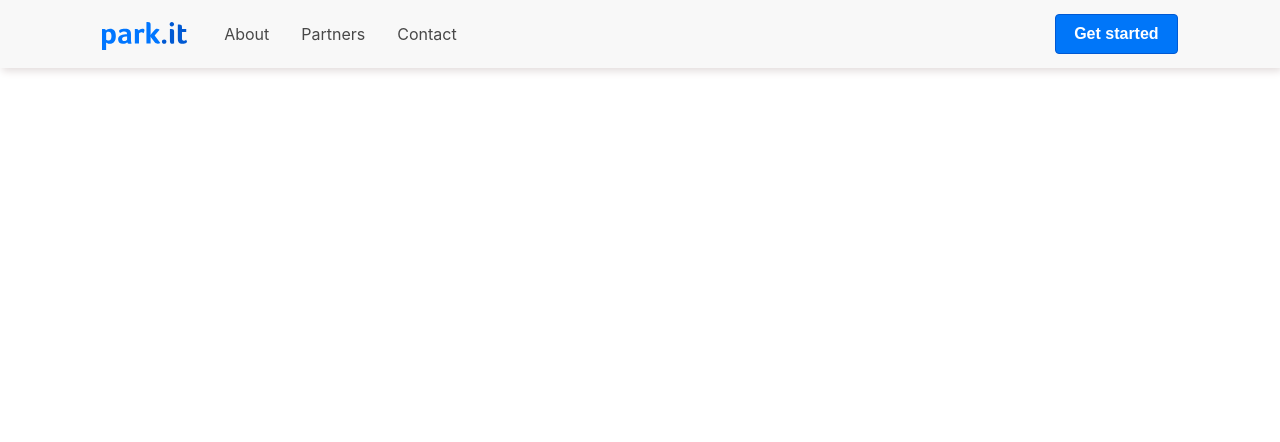
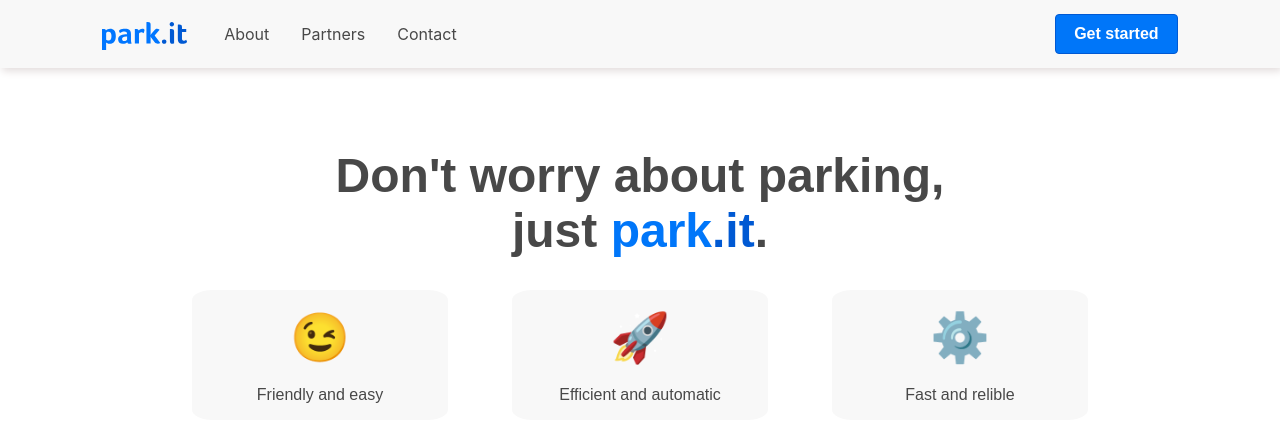
Before and after one commit to radek-kucera/parking-system, a Next.js app: page / in a window 1280 px wide. Shown: the top 442 px of the page. Built offline with nearby package versions, Linux system fonts and the light colour scheme; a web font is replaced by a local one.

Commit message:
landing page header

```diff
--- /dev/null
+++ b/components/EmojiTab/EmojiTab.js
@@ -0,0 +1,13 @@
+import React from 'react';
+import cls from './EmojiTab.module.scss';
+
+const EmojiTab = ({ emoji, title, ...props }) => {
+  return (
+    <div className={cls['emoji-tab']} {...props}>
+      <h1>{emoji}</h1>
+      <span>{title}</span>
+    </div>
+  );
+};
+
+export default EmojiTab;
--- /dev/null
+++ b/components/EmojiTab/EmojiTab.module.scss
@@ -0,0 +1,20 @@
+@import '../../styles/variables';
+
+.emoji-tab {
+  width: 25%;
+  background-color: $light;
+  border-radius: 8%;
+  display: flex;
+  justify-content: center;
+  align-items: center;
+  text-align: center;
+  flex-direction: column;
+  color: $black;
+  padding-bottom: 16px;
+
+  @include font-type-bolder;
+
+  h1 {
+    margin: 20px;
+  }
+}
--- /dev/null
+++ b/layouts/Header/Header.js
@@ -0,0 +1,20 @@
+import EmojiTab from '../../components/EmojiTab/EmojiTab';
+import cls from './Header.module.scss';
+
+const Header = () => {
+  return (
+    <header className={cls['header']}>
+      <h1>
+        Don't worry about parking,{'\n'}just <span>park</span>
+        <span>.it</span>.
+      </h1>
+      <div className={cls['emoji-tab-container']}>
+        <EmojiTab emoji={'😉'} title="Friendly and easy" />
+        <EmojiTab emoji={'🚀'} title="Efficient and automatic" />
+        <EmojiTab emoji={'⚙️'} title="Fast and relible" />
+      </div>
+    </header>
+  );
+};
+
+export default Header;
--- /dev/null
+++ b/layouts/Header/Header.module.scss
@@ -0,0 +1,34 @@
+@import '../../styles/variables';
+
+.header {
+  display: flex;
+  justify-content: center;
+  align-items: center;
+  flex-direction: column;
+  @include font-title;
+  height: 50vh;
+  width: 100%;
+
+  h1 {
+    font-size: 48px;
+    white-space: break-spaces;
+    text-align: center;
+    color: $black;
+
+    span {
+      color: $main;
+
+      &:last-child {
+        color: $dark;
+      }
+    }
+  }
+
+  .emoji-tab-container {
+    display: flex;
+    flex-direction: row;
+    justify-content: space-evenly;
+    width: 100%;
+    padding: 0 10%;
+  }
+}
--- a/pages/index.js
+++ b/pages/index.js
@@ -1,5 +1,6 @@
 import Head from 'next/head';
 import Link from 'next/link';
+import Header from '../layouts/Header/Header';
 import TopBar from '../layouts/TopBar/TopBar';
 
 // ZDE BUDE LENDING PAGE
@@ -13,8 +14,7 @@ const Home = () => {
       </Head>
 
       <TopBar />
-
-      <main></main>
+      <Header />
     </div>
   );
 };
--- a/styles/_variables.scss
+++ b/styles/_variables.scss
@@ -17,6 +17,12 @@ $white: white;
   font-style: normal;
 }
 
+@mixin font-type-bolder {
+  font-family: source-sans-pro, sans-serif;
+  font-weight: 500;
+  font-style: normal;
+}
+
 @mixin font-type-bold {
   font-family: source-sans-pro, sans-serif;
   font-weight: 700;
```
